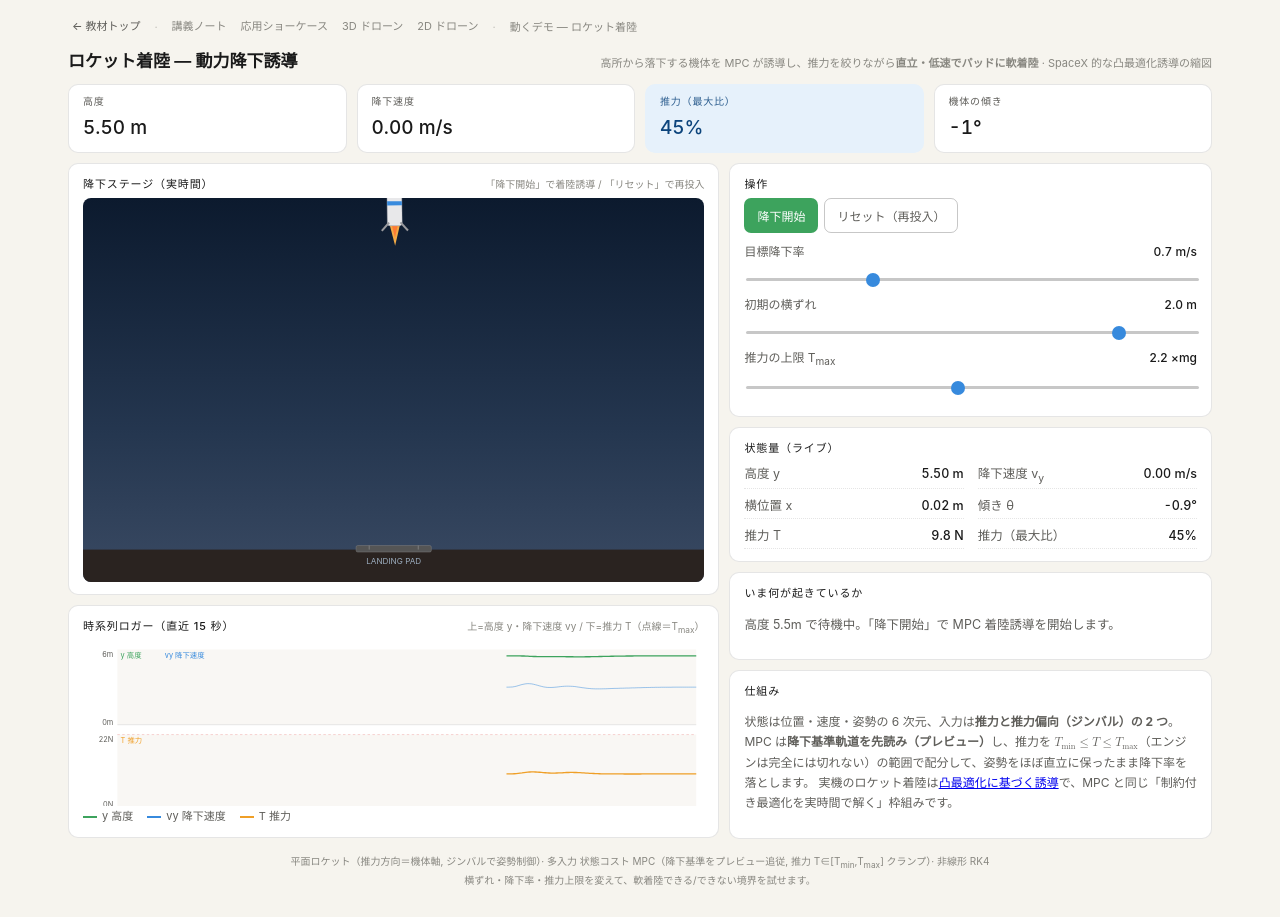
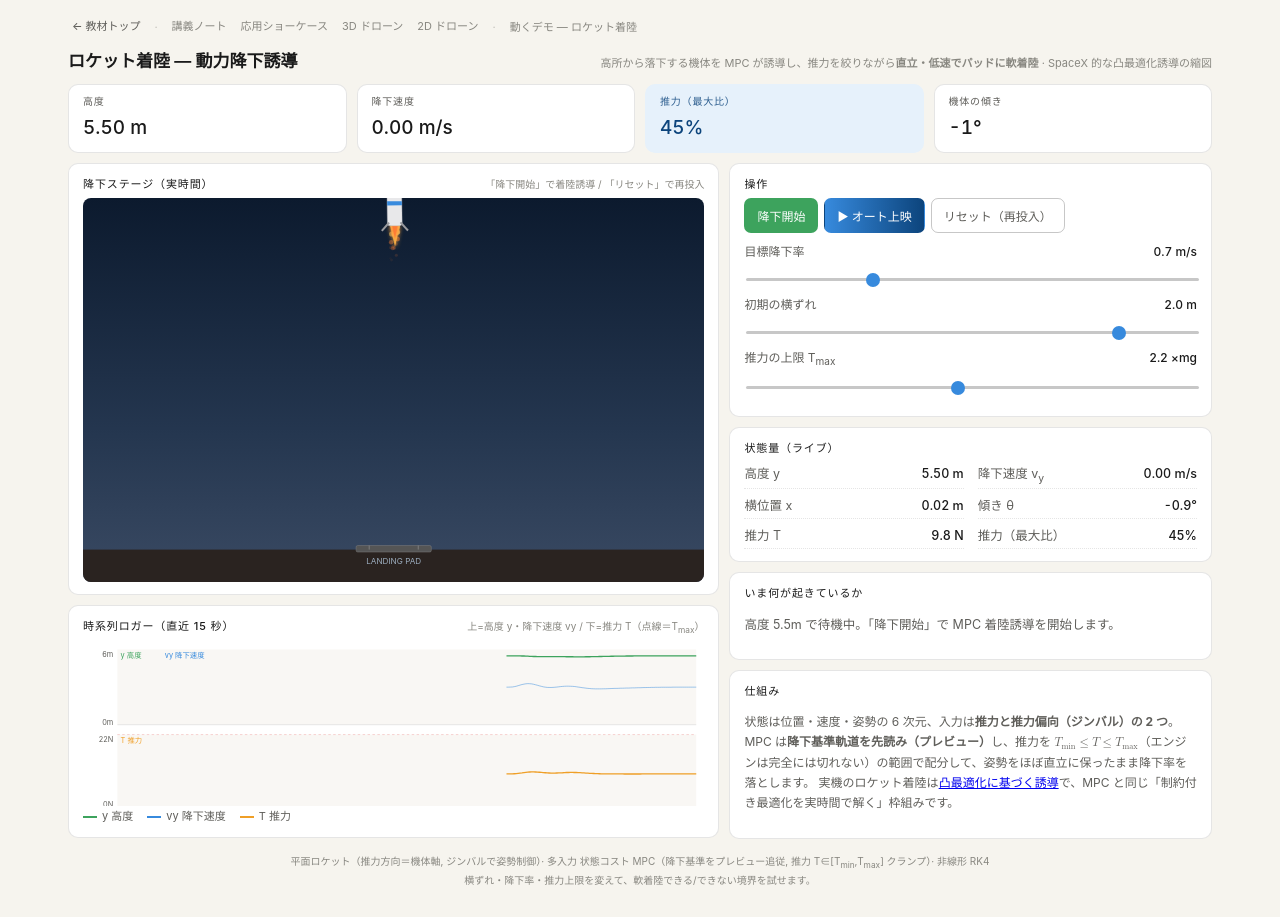
Before and after one commit to lutelute/lec-mpc, a plain HTML site: page demos/rocket.html in a window 1280 px wide. Drawn offline with Linux system fonts and the light colour scheme.

Commit message:
映えPass3: ロケットに噴射炎パーティクル・グロー・オート再着陸ループ
降下する機体に、グロー(feGaussianBlur)する噴射炎＋スパークパーティクル(世界座標で落下・減衰)を追加。
「オート上映」で着陸→再投入を自動で繰り返す showreel ループ(乱数横ずれで毎回違う着陸)。
シネマティックなロケット降下に。制御コア不変・エラー0。

```diff
--- a/demos/rocket.html
+++ b/demos/rocket.html
@@ -96,6 +96,7 @@
         <div class="panel-hdr"><div class="panel-title">操作</div></div>
         <div class="btn-row">
           <button class="btn go" id="b-start">降下開始</button>
+          <button class="btn" id="b-auto" style="background:linear-gradient(90deg,var(--blue),var(--blue-deep));color:#fff;border-color:transparent;">▶ オート上映</button>
           <button class="btn" id="b-reset">リセット（再投入）</button>
         </div>
         <div class="ctrl"><div class="ctrl-row"><span class="ctrl-name">目標降下率</span><span class="ctrl-val" id="v-vd">0.7 m/s</span></div><input type="range" id="s-vd" min="0.4" max="1.5" step="0.05" value="0.7"></div>
@@ -191,6 +192,9 @@
   const band=el('rect',{x:-9,y:-30,width:18,height:5,fill:'var(--blue)'});
   rg.appendChild(flame);rg.appendChild(flame2);rg.appendChild(body);rg.appendChild(band);rg.appendChild(nose);rg.appendChild(legL);rg.appendChild(legR);
   stage.appendChild(rg);
+  const rdefs=el('defs',{});rdefs.innerHTML='<filter id="rglow" x="-90%" y="-90%" width="280%" height="280%"><feGaussianBlur stdDeviation="3" result="b"/><feMerge><feMergeNode in="b"/><feMergeNode in="SourceGraphic"/></feMerge></filter>';stage.insertBefore(rdefs,stage.firstChild);
+  flame.setAttribute('filter','url(#rglow)');flame2.setAttribute('filter','url(#rglow)');
+  const partG=el('g',{});stage.insertBefore(partG,rg);let parts=[];
   let trail=[];
 
   // ===== 時系列ロガー =====
@@ -255,21 +259,29 @@
     document.getElementById('s-th').textContent=(st[4]*180/Math.PI).toFixed(1)+'°';
     document.getElementById('s-T').textContent=lastT.toFixed(1)+' N';
     document.getElementById('s-Tp').textContent=Math.round(lastT/Tmax*100)+'%';
+    // 噴射炎パーティクル（世界座標・グロー）
+    const frac2=Math.max(0,(lastT-Tmin)/(Tmax-Tmin));
+    if(st[2]>0.03){const nsp=Math.round(frac2*3);for(let i=0;i<nsp;i++)parts.push({x:px+(Math.random()-0.5)*7,y:py-2,vx:(Math.random()-0.5)*26+Math.sin(st[4])*45,vy:55+Math.random()*70,life:1});}
+    for(const p of parts){p.x+=p.vx*0.016;p.y+=p.vy*0.016;p.vy+=110*0.016;p.life-=0.045;}
+    parts=parts.filter(p=>p.life>0&&p.y<H);if(parts.length>170)parts=parts.slice(-170);
+    let ps='';for(const p of parts){const a=p.life;ps+=`<circle cx="${p.x.toFixed(1)}" cy="${p.y.toFixed(1)}" r="${(1.4+a*2.6).toFixed(1)}" fill="${a>0.6?'#ffd36b':'#ff7a33'}" opacity="${(a*0.8).toFixed(2)}"/>`;}partG.innerHTML=ps;
     drawStrip();
   }
 
-  let acc=0,prev=performance.now();
+  let acc=0,prev=performance.now(),autoShow=false,landAcc=0;
   function loop(now){const dtr=Math.min(0.1,(now-prev)/1000);prev=now;acc+=dtr;let guard=0;
     while(acc>=dt&&guard<10){if(!landed){const u=ctrl(st);lastT=m*g+u[0];for(let i=0;i<3;i++)st=rk4(st,u,dt/3);K++;
       if(descending&&st[2]<=0.04){st[2]=0;st[3]=Math.min(0,st[3]);landed=true;}
       yHist.push(st[2]);vyHist.push(-st[3]);THist.push(lastT);if(yHist.length>HIST){yHist.shift();vyHist.shift();THist.shift();}}acc-=dt;guard++;}
+    if(autoShow&&landed){landAcc+=dtr;if(landAcc>1.7){landAcc=0;descending=false;landed=false;x0=Math.round((Math.random()*4-2)*10)/10;y0=5.5;st=[x0,0,y0,0,(Math.random()-0.5)*0.25,0];lastT=m*g;trail=[];parts=[];vdesc=v('s-vd');Tmax=v('s-tmax')*m*g;x0=st[0];y0=st[2];K0=K;descending=true;}}
     render();requestAnimationFrame(loop);}
   requestAnimationFrame(loop);
 
   const v=id=>+document.getElementById(id).value;
   function resetState(){descending=false;landed=false;x0=v('s-off');y0=5.5;st=[x0,0,y0,0,0,0];lastT=m*g;trail=[];yHist.length=0;vyHist.length=0;THist.length=0;}
   document.getElementById('b-start').addEventListener('click',()=>{if(landed)resetState();vdesc=v('s-vd');Tmax=v('s-tmax')*m*g;x0=st[0];y0=st[2];K0=K;descending=true;});
-  document.getElementById('b-reset').addEventListener('click',resetState);
+  document.getElementById('b-reset').addEventListener('click',()=>{autoShow=false;document.getElementById('b-auto').textContent='▶ オート上映';resetState();});
+  document.getElementById('b-auto').addEventListener('click',e=>{autoShow=!autoShow;e.target.textContent=autoShow?'■ オート停止':'▶ オート上映';if(autoShow){if(landed)resetState();vdesc=v('s-vd');Tmax=v('s-tmax')*m*g;x0=st[0];y0=st[2];K0=K;descending=true;}});
   document.getElementById('s-vd').addEventListener('input',e=>document.getElementById('v-vd').textContent=(+e.target.value).toFixed(2)+' m/s');
   document.getElementById('s-off').addEventListener('input',e=>{document.getElementById('v-off').textContent=(+e.target.value).toFixed(1)+' m';if(!descending){x0=+e.target.value;st[0]=x0;}});
   document.getElementById('s-tmax').addEventListener('input',e=>document.getElementById('v-tmax').textContent=(+e.target.value).toFixed(1)+' ×mg');
```
